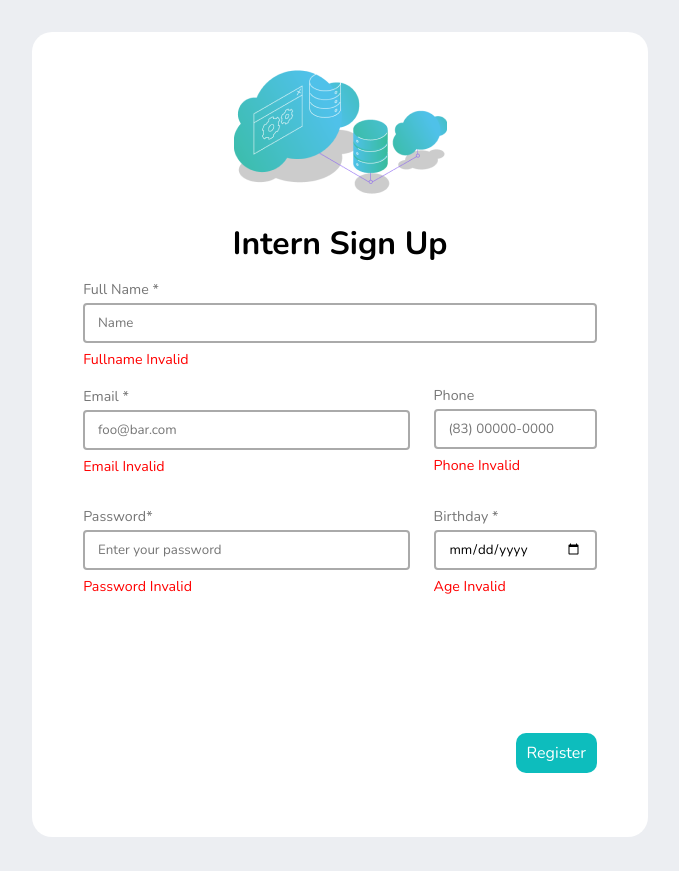
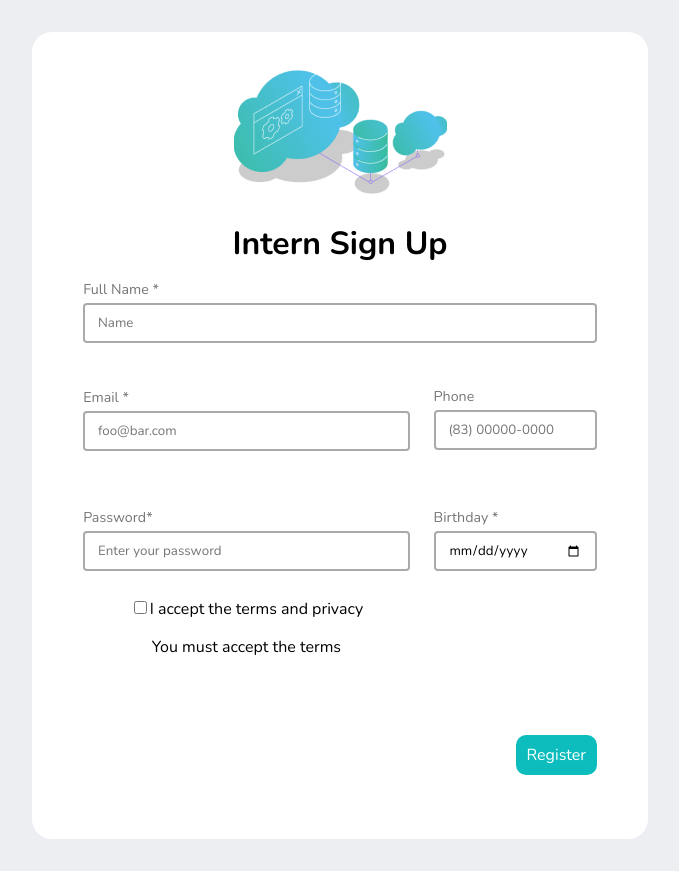
Before and after one commit to Ahjotarezende/FormReact, a React (Create React App) app: page / in a window 1280 px wide. Shown: the whole page, without its empty margins (300-979 px from the left). Built offline with nearby package versions, Linux system fonts and the light colour scheme.

Commit message:
feat: added checkbox component

```diff
--- /dev/null
+++ b/src/Components/checkbox/checkbox.jsx
@@ -0,0 +1,14 @@
+import React from "react";
+import { Check, ContainerCheck, LabelCheck, CheckErrorMsg } from "./checkbox.styled";
+
+const CheckBox = ({id, type}) => {
+    return(
+        <ContainerCheck id={id}>
+            <Check id={id} type={type}/>
+            <LabelCheck htmlFor={id}>I accept the terms and privacy</LabelCheck>
+            <CheckErrorMsg>You must accept the terms</CheckErrorMsg>
+        </ContainerCheck>
+    )
+}
+
+export default CheckBox;
--- /dev/null
+++ b/src/Components/checkbox/checkbox.styled.js
@@ -0,0 +1,19 @@
+import styled from 'styled-components';
+
+const ContainerCheck = styled.div`
+
+`;
+
+const Check = styled.input`
+
+`;
+
+const LabelCheck = styled.label`
+
+`;
+
+const CheckErrorMsg = styled.p`
+
+`;
+
+export {ContainerCheck, Check, LabelCheck, CheckErrorMsg}
--- a/src/Components/input/input.styled.js
+++ b/src/Components/input/input.styled.js
@@ -31,6 +31,7 @@ const getId = (id) => {
 const Container = styled.div`
     grid-column: 1/3;
     ${({id}) => getId(id)}
+    height: 5.6rem;
 `;
 
 const Label = styled.label`
@@ -53,6 +54,7 @@ const InputField = styled.input`
 `;
 
 const ErrorMessage = styled.p`
+    display: none;
     text-align: left;
     font-size: 0.89rem;
     color: red;
--- a/src/pages/Home.js
+++ b/src/pages/Home.js
@@ -3,6 +3,7 @@ import {Background, Formulario, Logo, MainTitle} from '../styles'
 import ImgLogo from '../assets/logo.png'
 import Input from '../Components/input/input'
 import Button from '../Components/button/button'
+import CheckBox from '../Components/checkbox/checkbox'
 
 const Home = () => {
   return (
@@ -20,6 +21,8 @@ const Home = () => {
 
             <Input id="Age" type="date" label="Birthday *"/>
 
+            <CheckBox id="check" type="checkbox"/>
+
             <Button/>
 
         </Formulario>
```
